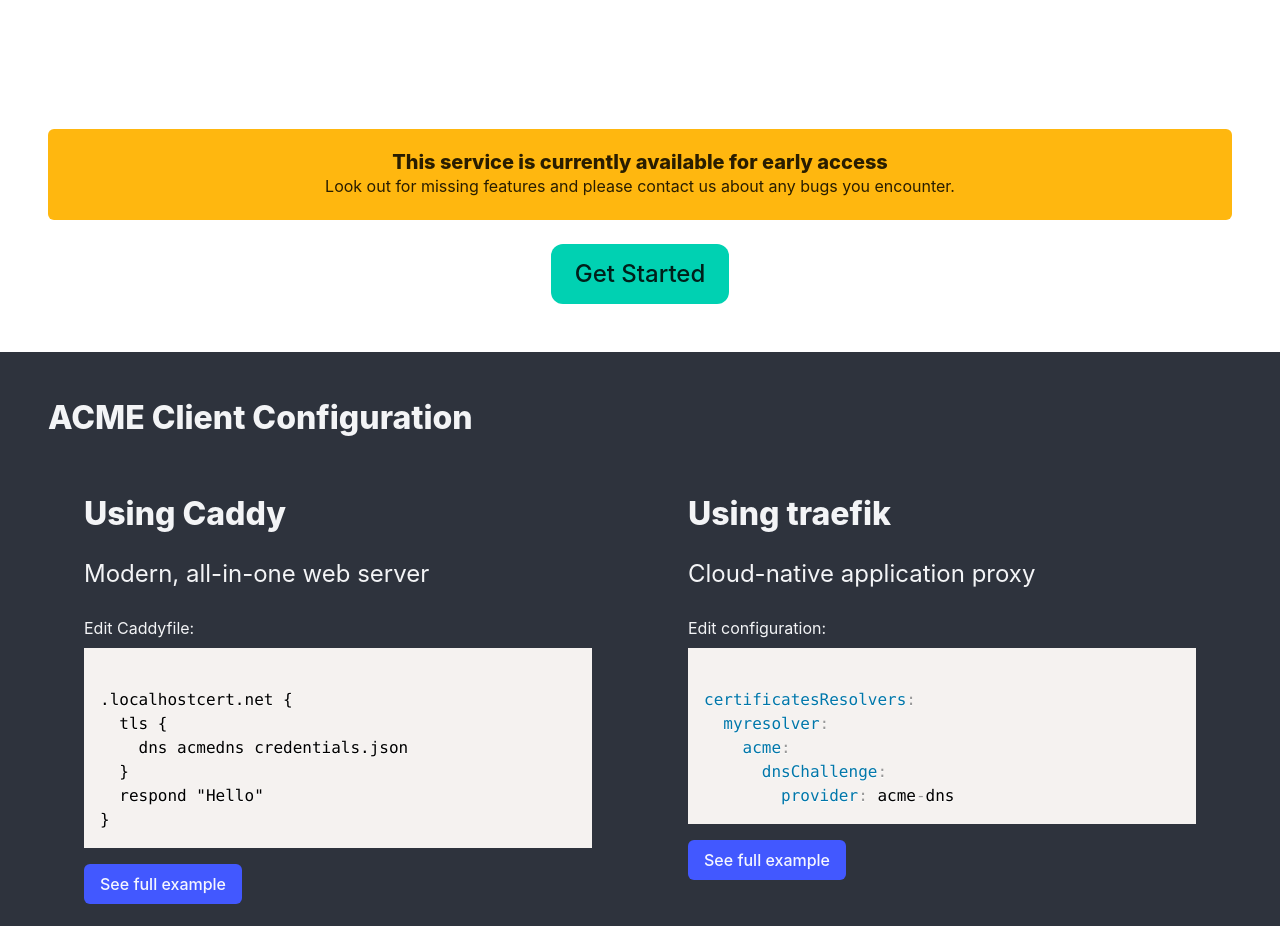
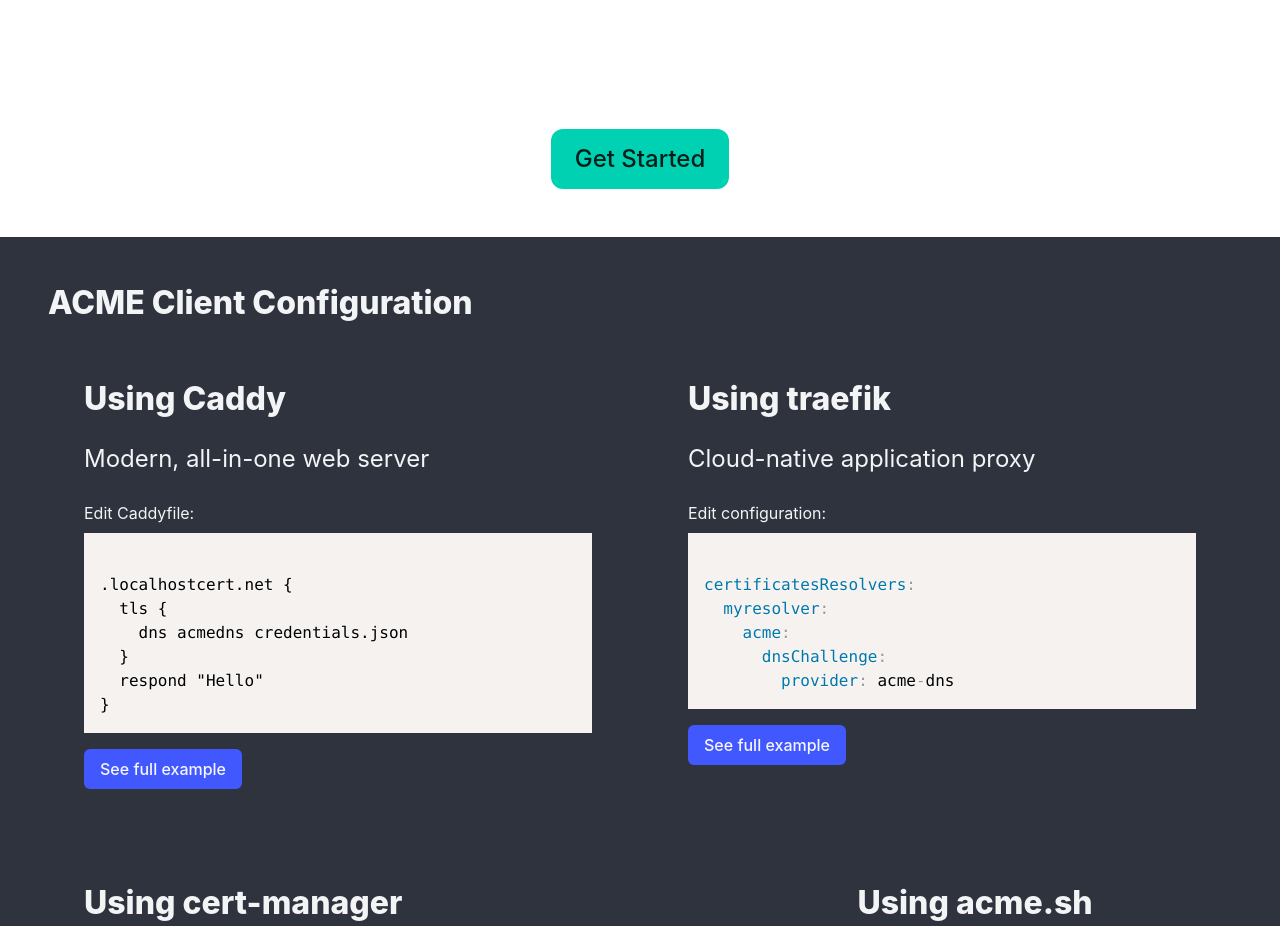
Before and after one commit to getlocalcert/website, a plain HTML site: page index.html in a window 1280 px wide. Shown: the part 1500-2426 px from the top of the page. Drawn offline with nearby package versions, Linux system fonts and the light colour scheme.

Commit message:
Remove early access warning

```diff
--- a/index.html
+++ b/index.html
@@ -75,19 +75,9 @@
 
 <section class="hero">
   <div class="hero-body">
-  <div class="notification is-warning">
-    <div class="container has-text-centered">
-    <h2 class="title is-5">
-    This service is currently available for early access
-    </h2>
-    Look out for missing features and please contact us about any bugs you encounter.
-    </div>
-  </div>
-
   <p class="block has-text-centered">
   <a class="button is-large is-primary" href="https://console.getlocalcert.net/">Get Started</a>
   </p>
-
   </div>
 </section>
 
```
